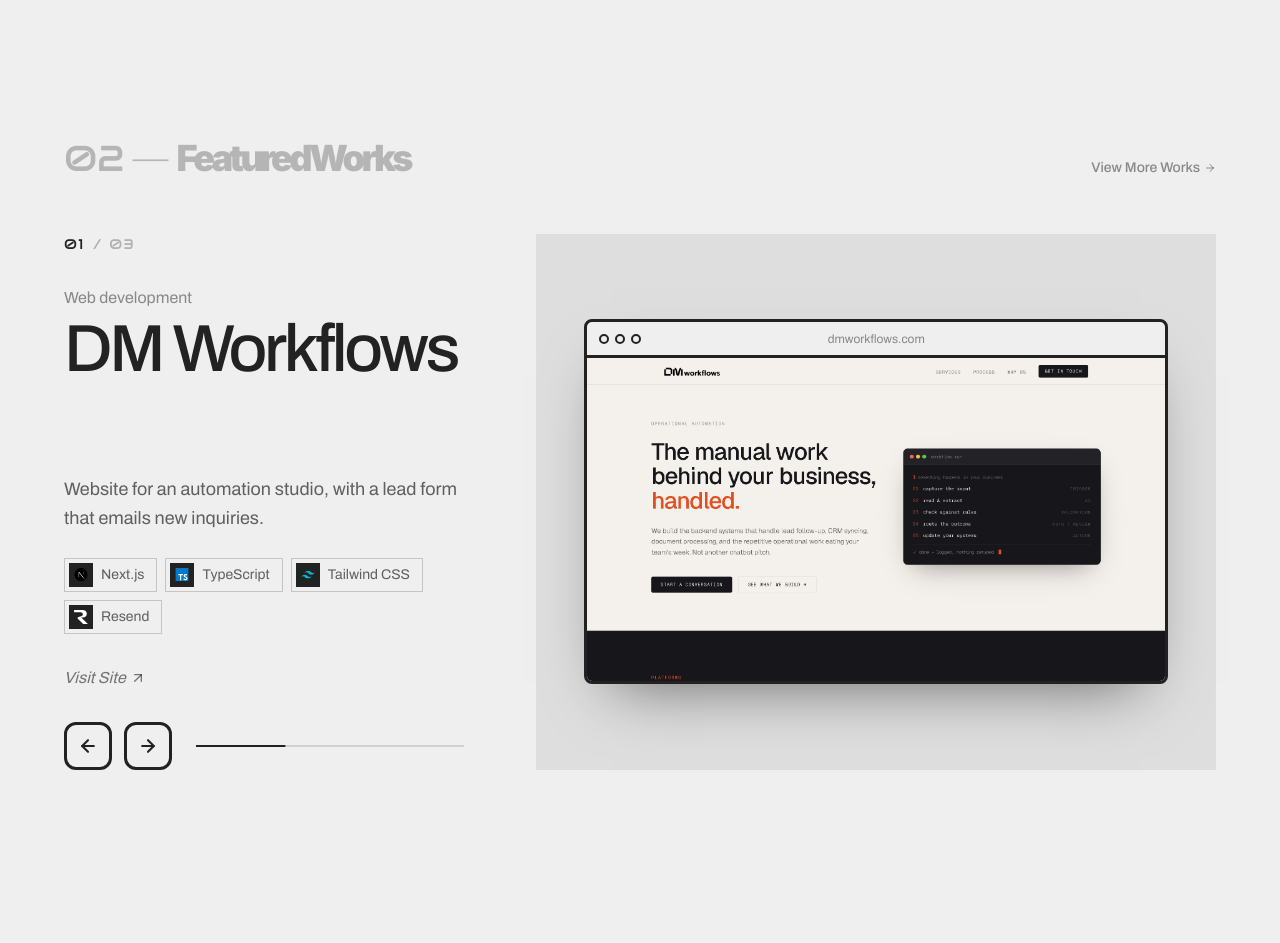
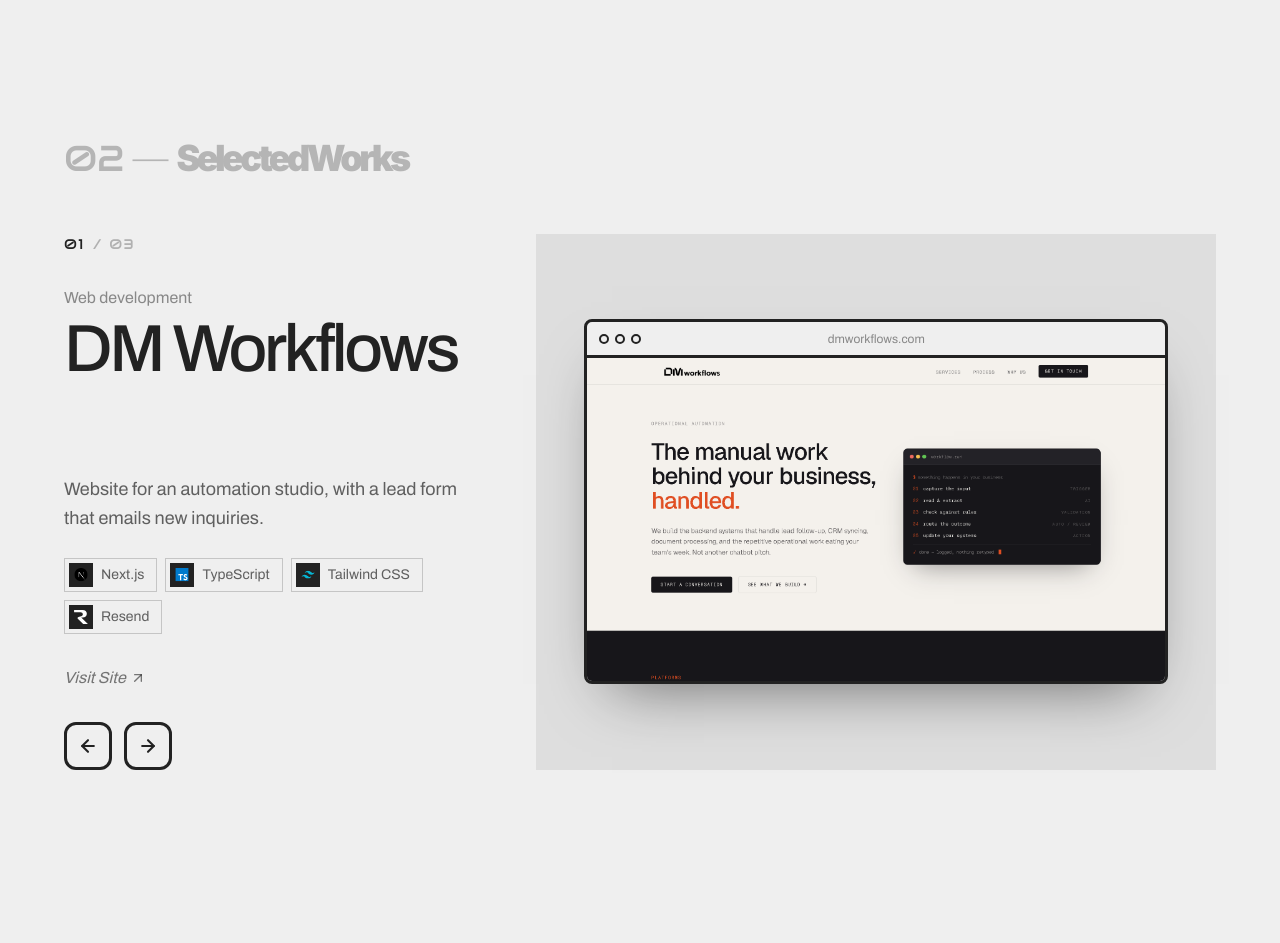
Before and after one commit to mors-codes/portfolio-2026, a Next.js app: page / in a window 1280 px wide. Shown: the part 1580-2523 px from the top of the page. Built offline with nearby package versions, Linux system fonts and the light colour scheme; a web font is replaced by a local one.

Commit message:
Works: rename heading to SelectedWorks, remove View More link and progress line

```diff
--- a/src/components/sections/Works.tsx
+++ b/src/components/sections/Works.tsx
@@ -3,7 +3,6 @@
 import WorksSwap, {
   type WorkItem,
 } from "@/components/ui/WorksSwap";
-import { ArrowRight } from "lucide-react";
 
 /*
  * Add a project = add an object. `visual` picks the presentation:
@@ -98,17 +97,9 @@
           </span>
 
           <span className="font-display font-black -tracking-widest">
-            FeaturedWorks
+            SelectedWorks
           </span>
         </p>
-
-        <a
-          href="/works"
-          className="font-sans text-sm font-medium text-ink/50 transition-colors hover:text-ink"
-        >
-          View More Works
-          <ArrowRight size={12} className="inline-block ml-1" />
-        </a>
       </div>
 
       <WorksSwap works={WORKS} />
--- a/src/components/ui/WorksSwap.tsx
+++ b/src/components/ui/WorksSwap.tsx
@@ -416,16 +416,6 @@
               <ArrowRight size={20} strokeWidth={2.5} aria-hidden="true" />
             </button>
           </div>
-
-          <div
-            aria-hidden="true"
-            className="relative h-0.5 flex-1 bg-ink/15"
-          >
-            <span
-              className="absolute inset-0 origin-left bg-ink transition-transform duration-700 ease-out"
-              style={{ transform: `scaleX(${(current + 1) / total})` }}
-            />
-          </div>
         </div>
       )}
     </div>
```
